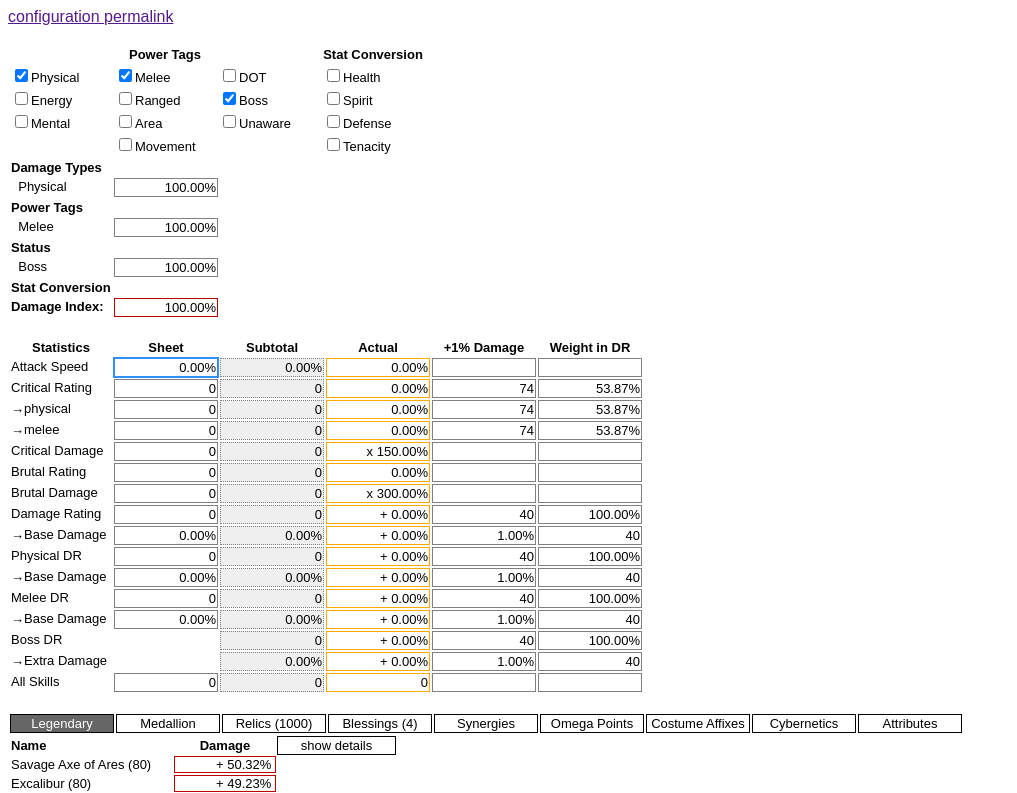
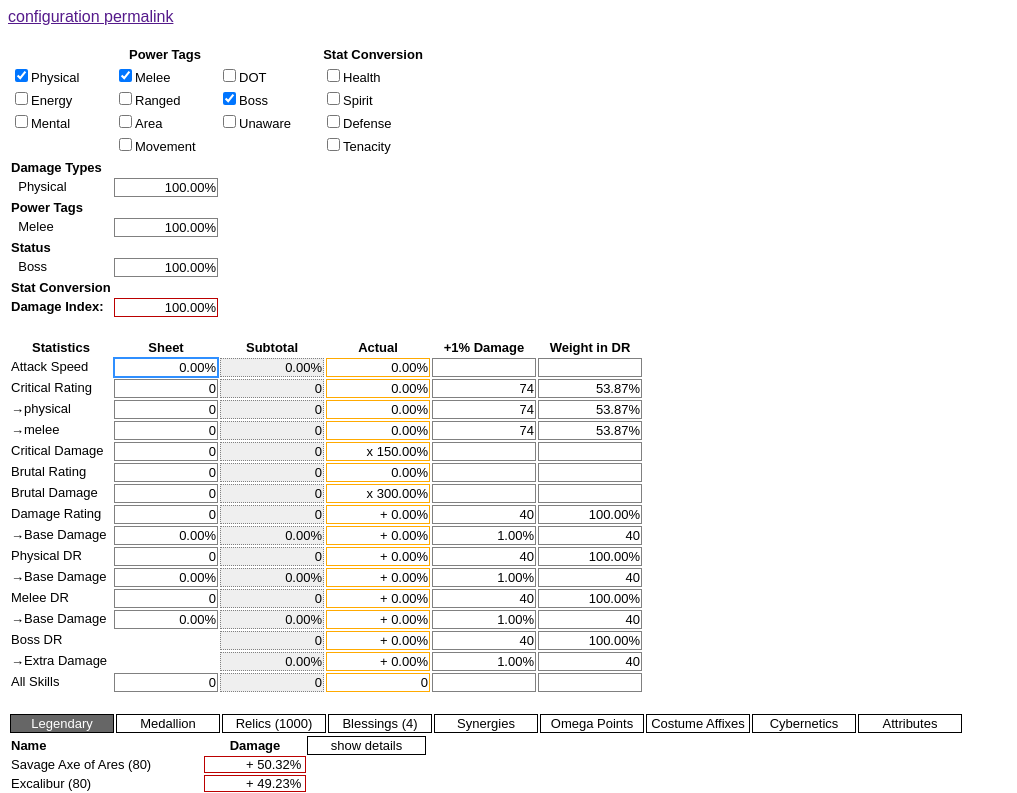
Before and after one commit to randolphw/doop, a plain HTML site: page index.html in a window 1280 px wide. Shown: the top 793 px of the page, without its empty margins (0-1017 px from the left). Drawn offline with Linux system fonts and the light colour scheme.

Commit message:
Legendary column width
Increased column width for Level 80 Legendaries

```diff
--- a/index.html
+++ b/index.html
@@ -12,7 +12,7 @@ td {width: 100px; font-family: Arial; font-size: small; vertical-align: top;}
 .output {border: #BB0000 solid 1px;}
 .button {border: black solid 1px;}
 .statbutton {width: 115px; outline: black solid 1px;}
-.legname {width: 160px;}
+.legname {width: 190px;}
 .medname {width: 190px;}
 .relname {width: 210px;}
 .blename {width: 150px;}
```
